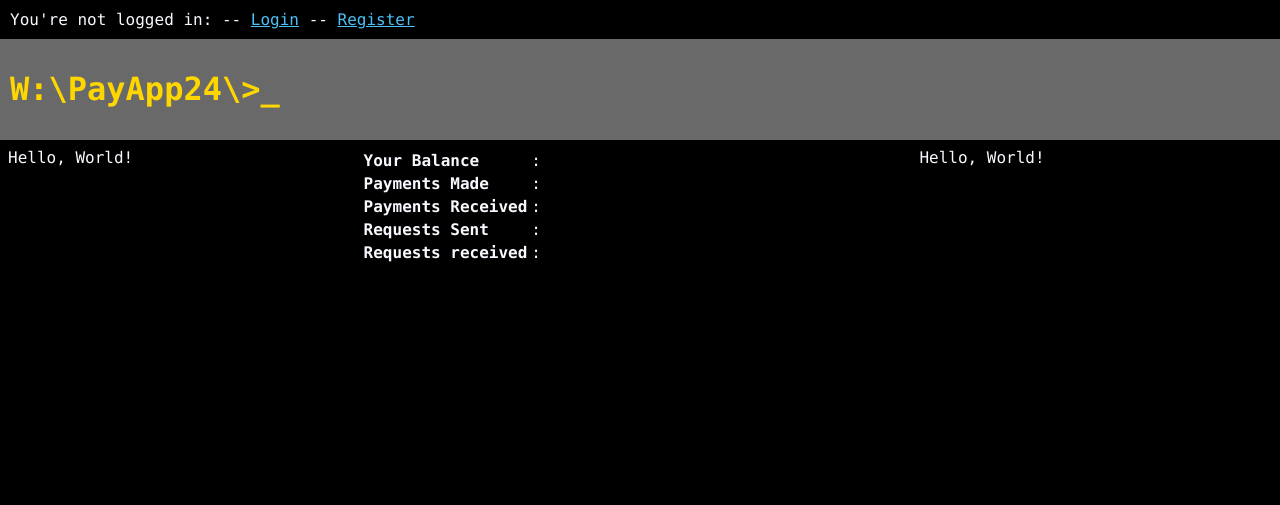
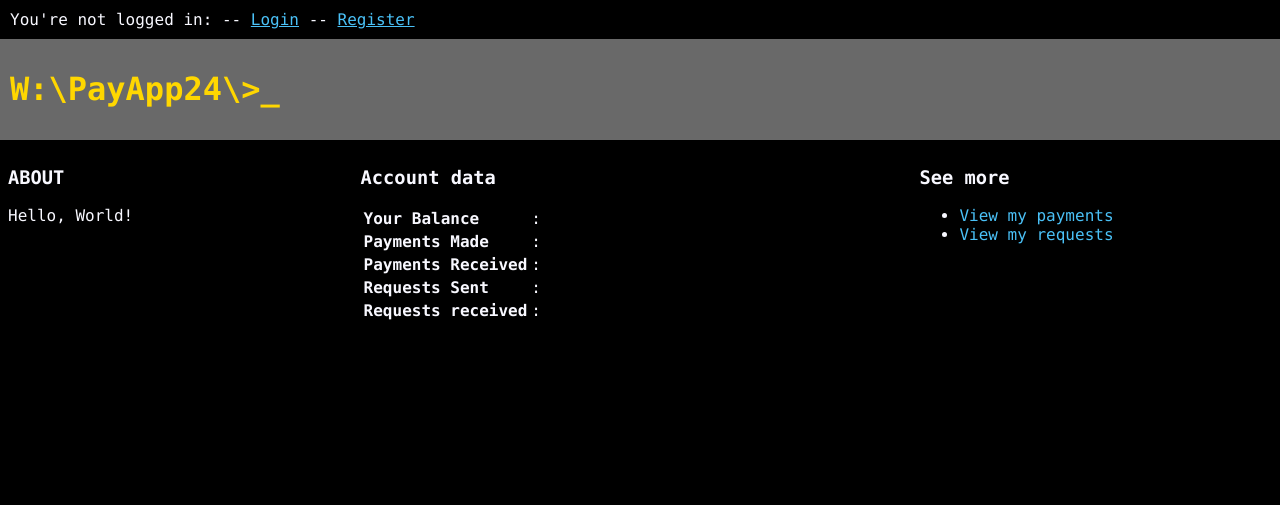
Before and after one commit to Grubbytoes/webapps2024, a Django app: template templates/my_account.html in a window 1280 px wide. Shown: the top 505 px of the page. Run offline with Django 5.2, Linux system fonts and the light colour scheme; the template is opened without the code that fills it, so the values that code supplies are empty.

Commit message:
Sunday afternoon, I'm shattered

```diff
--- a/templates/logout.html
+++ b/templates/logout.html
@@ -12,8 +12,8 @@
             <p>If you log out, you will no longer have access to most of PayApp24. If you want to access your account
             you will have to log back in again (duh).</p>
         </div>
-        <div class="column">
-            <h3>Are you REALLY, REALLY, sure...?</h3>
+        <div class="column-wide">
+            <h3>ARE YOU REALLY, REALLY SURE...?</h3>
             <button onclick="window.location.replace('/_do_logout')">Yes, I'm sure</button>
             <button onclick="history.back()">...Nah!</button>
         </div>
--- a/templates/my_account.html
+++ b/templates/my_account.html
@@ -9,9 +9,11 @@
 {% block content %}
     <div class="row">
         <div class="column">
+            <h3>ABOUT</h3>
             Hello, World!
         </div>
         <div class="column-wide">
+            <h3>Account data</h3>
             <table>
                 <tr id="your_balance">
                     <td><b>Your Balance</b></td>
@@ -41,7 +43,11 @@
             </table>
         </div>
         <div class="column">
-            Hello, World!
+            <h3>See more</h3>
+            <ul>
+                <li><a>View my payments</a></li>
+                <li><a>View my requests</a></li>
+            </ul>
         </div>
     </div>
 {% endblock %}
```
Also changed, not shown: templates/my_notifications.html (+15 -0 lines), todo.txt (+13 -2 lines).
